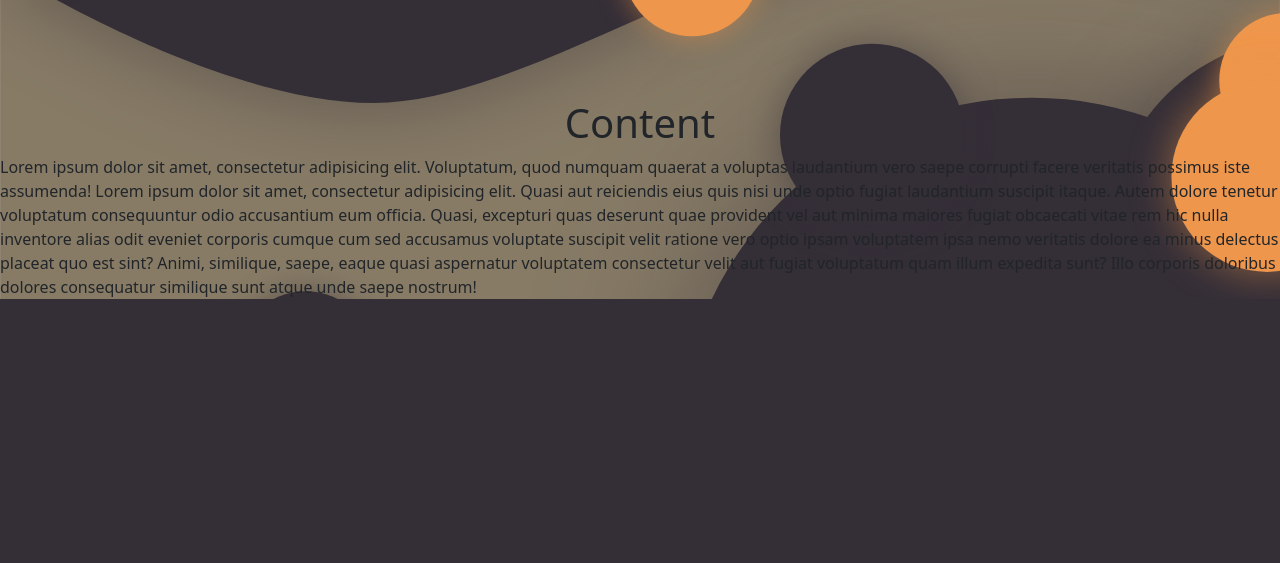
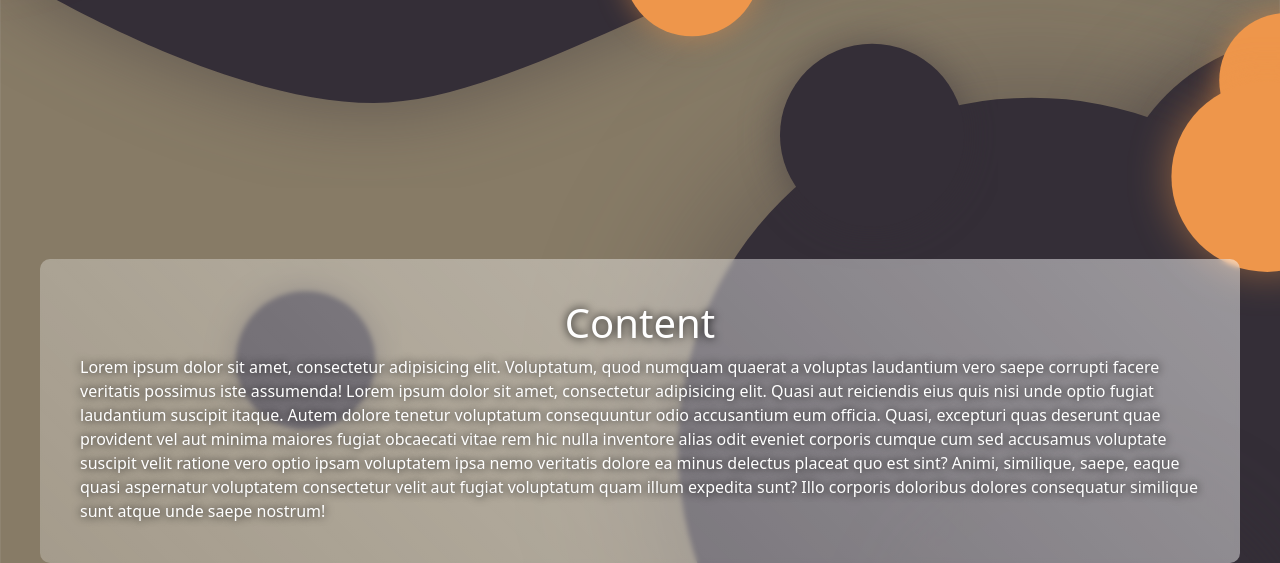
Before and after one commit to MONzTER-DEVS/Timathon, a Django app: page / in a window 1280 px wide. Shown: the part 741-1304 px from the top of the page. Before the commit the page ends 1040 px from the top, so only its background shows below. Run offline with Django 3.2, Linux system fonts and the light colour scheme; some web fonts are replaced.

Commit message:
Some major improvements

```diff
--- a/src/static/css/buttons.css
+++ b/src/static/css/buttons.css
@@ -5,14 +5,17 @@
     height: 40px;
     padding: 12px 12px;
     border: 2px solid #CD5D67;
-    /*color: rgba(59,130,246,0.5);*/
     border-radius: 10px;
+
     /*font-weight: bolder;*/
     font-family: 'Baloo Bhai 2', cursive;
     font-size: 18px;
+    color: #CD5D67;
+
     cursor: pointer;
     text-decoration: none;
     margin: -29px 5px;
+
     background-color: transparent;
     transition: all 0.2s ease-in-out;
 }
@@ -20,6 +23,8 @@
 .navbar-button:hover{
     background-color: #CD5D67;
     box-shadow: 0 0 10px #CD5D67, 0 0 40px #CD5D67, 0 0 80px #CD5D67;
+    color: black;
+    text-shadow: 0 0 1em black, 0 0 1em black;
 }
 
 .btn-get-started{
--- a/src/static/css/navbar.css
+++ b/src/static/css/navbar.css
@@ -56,18 +56,19 @@
     text-decoration: none;
     /*height: 80px;*/
     margin: 0 20px;
-    text-shadow: 1px 1px 2px #4c4949;
-    color: #4c4949;
+    text-shadow: 1px 1px 2px black;
+    color: #32D2B5;
     font-size: 20px;
-        transition: all 0.2s ease-in-out    ;
+    transition: all 0.2s ease-in-out;
+}
+
+.navbar-list-link:hover {
+    color: black;
+    text-shadow: 0 0 1em #32D2B5, 0 0 1.25em #32D2B5, 0 0 1.5em #32D2B5;
 }
 
 .navbar-list {
     width: 100vw;
-}
-
-.navbar-list-link:hover {
-    color: black;
 }
 
 .navbar-list-item {
@@ -83,6 +84,6 @@
 
 #navbar-signup {
     position: absolute;
-    right: 120px;
+    right: 140px;
     top: 35px;
 }
--- a/src/static/css/style.css
+++ b/src/static/css/style.css
@@ -71,7 +71,27 @@ body {
 }
 .body-container{
     flex-direction: column;
-    margin-top: 15vh;
+    position: absolute;
+    top: 120vh;
+    /* margin-top: 15vh; */
+    margin: 2.5em;
+    padding: 2.5em;
+    border-radius: 10px;
+    text-shadow: 0 0 10px black;
+    background-image: linear-gradient( 45deg , rgba(255, 255, 255, 0.25) , rgba(255, 255, 255, 0.5) );
+    backdrop-filter: blur(2.5px);
+}
+
+/* Content */
+h1 {
+    color: #FFFFFF;
+    margin: 5em;
+    margin-top: 1em;
+    text-shadow: 0 0 10px black;
+}
+
+.content {
+    color: #FFFFFF;
 }
 
 /* Utility Classes */
@@ -88,3 +108,7 @@ body {
     display: flex;
     align-items: center;
 }
+
+span {
+    margin: 5px;
+}
--- a/src/static/js/navbar.js
+++ b/src/static/js/navbar.js
@@ -1,4 +1,4 @@
-console.log("Testing!");
+// console.log("Testing!");
 const nav = document.querySelector("nav");
 
 const colorNav = '#e9eadb';
@@ -7,6 +7,7 @@ function changeColorNav(){
     if (nav.getBoundingClientRect().top + document.documentElement.scrollTop > tempNavHeight) {
         nav.style.backgroundColor = colorNav;
         nav.style.transition = "all 0.4s ease-in";
+        nav.style.zIndex = "5"
     } else {
         nav.style.transition = "all 0.4s ease-in";
         nav.style.backgroundColor = "transparent";
--- a/src/templates/index.html
+++ b/src/templates/index.html
@@ -7,7 +7,7 @@
     <div class="navbar-div">
         <ul class="navbar-list flex">
             <div class="navbar-logo-div">
-                <img src="{% static 'images\logo.png' %}" alt="LOGO-IMAGE" id="navbar-logo">
+                <embed src="{% static 'images\logo.svg' %}" alt="LOGO-IMAGE" id="navbar-logo">
             </div>
 <!--            <li class="navbar-brand flex underline-brand"><a class="navbar-brand-link bold" href="#">MENTIS OCULI</a></li>-->
             <li class="navbar-list-item"><a class="navbar-list-link flex" id="navbar-first-link" href="#">Home</a></li>
@@ -25,7 +25,7 @@
 {% endblock %}
 
 {% block main-bg %}
-<img src="{% static 'images\logo2.svg' %}" width="400px" alt="LOGO-IMAGE" class="heading-img">
+<embed src="{% static 'images\logo.svg' %}" width="400px" alt="LOGO-IMAGE" class="heading-img">
 <h1 class="heading-desc">Your Perfect Data Visualizer</h1>
 <div class="buttons-div">
     <!-- <button class="btn-arrow-left"><span class="fa fa-chevron-left"></span></button> -->
@@ -38,5 +38,7 @@
 
 {% block main-content %}
     <h1>Content</h1>
-    Lorem ipsum dolor sit amet, consectetur adipisicing elit. Voluptatum, quod numquam quaerat a voluptas laudantium vero saepe corrupti facere veritatis possimus iste assumenda! Lorem ipsum dolor sit amet, consectetur adipisicing elit. Quasi aut reiciendis eius quis nisi unde optio fugiat laudantium suscipit itaque. Autem dolore tenetur voluptatum consequuntur odio accusantium eum officia. Quasi, excepturi quas deserunt quae provident vel aut minima maiores fugiat obcaecati vitae rem hic nulla inventore alias odit eveniet corporis cumque cum sed accusamus voluptate suscipit velit ratione vero optio ipsam voluptatem ipsa nemo veritatis dolore ea minus delectus placeat quo est sint? Animi, similique, saepe, eaque quasi aspernatur voluptatem consectetur velit aut fugiat voluptatum quam illum expedita sunt? Illo corporis doloribus dolores consequatur similique sunt atque unde saepe nostrum!
+    <div class="content">
+        Lorem ipsum dolor sit amet, consectetur adipisicing elit. Voluptatum, quod numquam quaerat a voluptas laudantium vero saepe corrupti facere veritatis possimus iste assumenda! Lorem ipsum dolor sit amet, consectetur adipisicing elit. Quasi aut reiciendis eius quis nisi unde optio fugiat laudantium suscipit itaque. Autem dolore tenetur voluptatum consequuntur odio accusantium eum officia. Quasi, excepturi quas deserunt quae provident vel aut minima maiores fugiat obcaecati vitae rem hic nulla inventore alias odit eveniet corporis cumque cum sed accusamus voluptate suscipit velit ratione vero optio ipsam voluptatem ipsa nemo veritatis dolore ea minus delectus placeat quo est sint? Animi, similique, saepe, eaque quasi aspernatur voluptatem consectetur velit aut fugiat voluptatum quam illum expedita sunt? Illo corporis doloribus dolores consequatur similique sunt atque unde saepe nostrum!
+    </div>
 {% endblock %}
```
Also changed, not shown: src/static/images/logo.svg.
